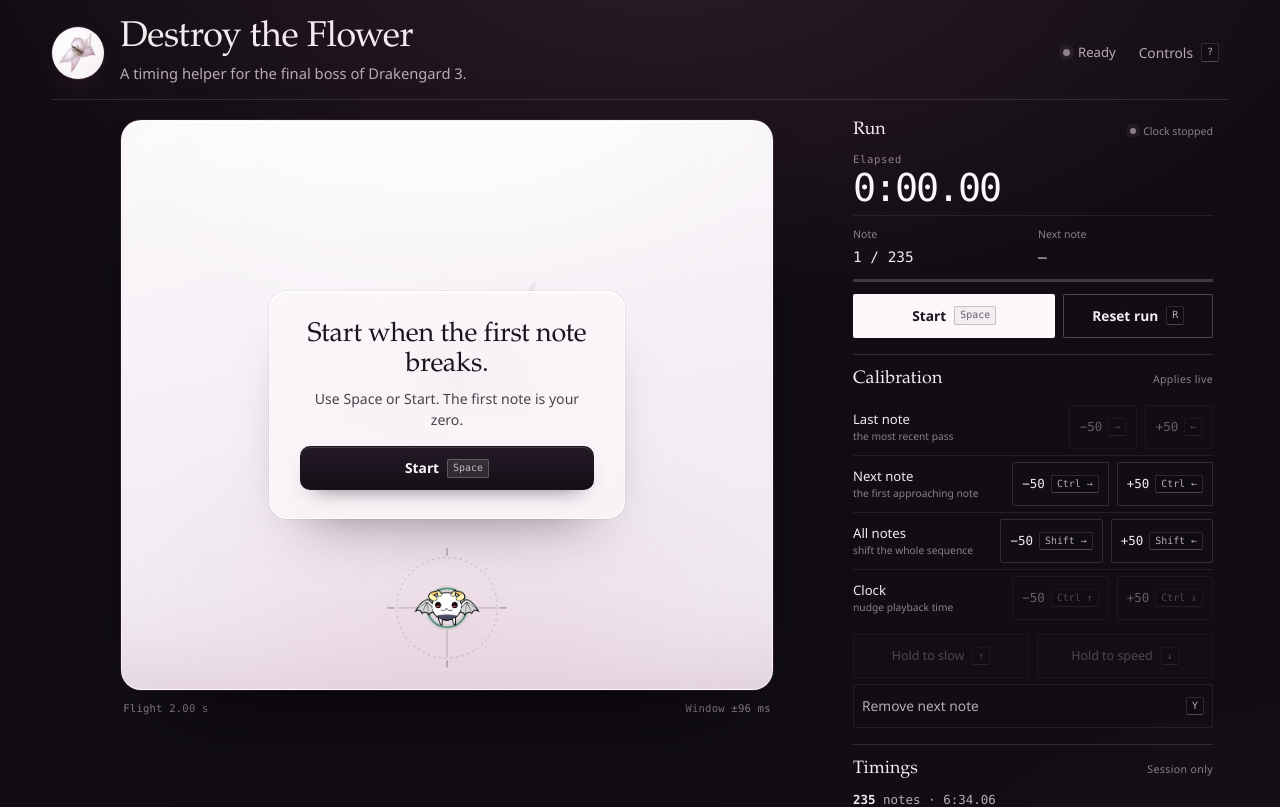
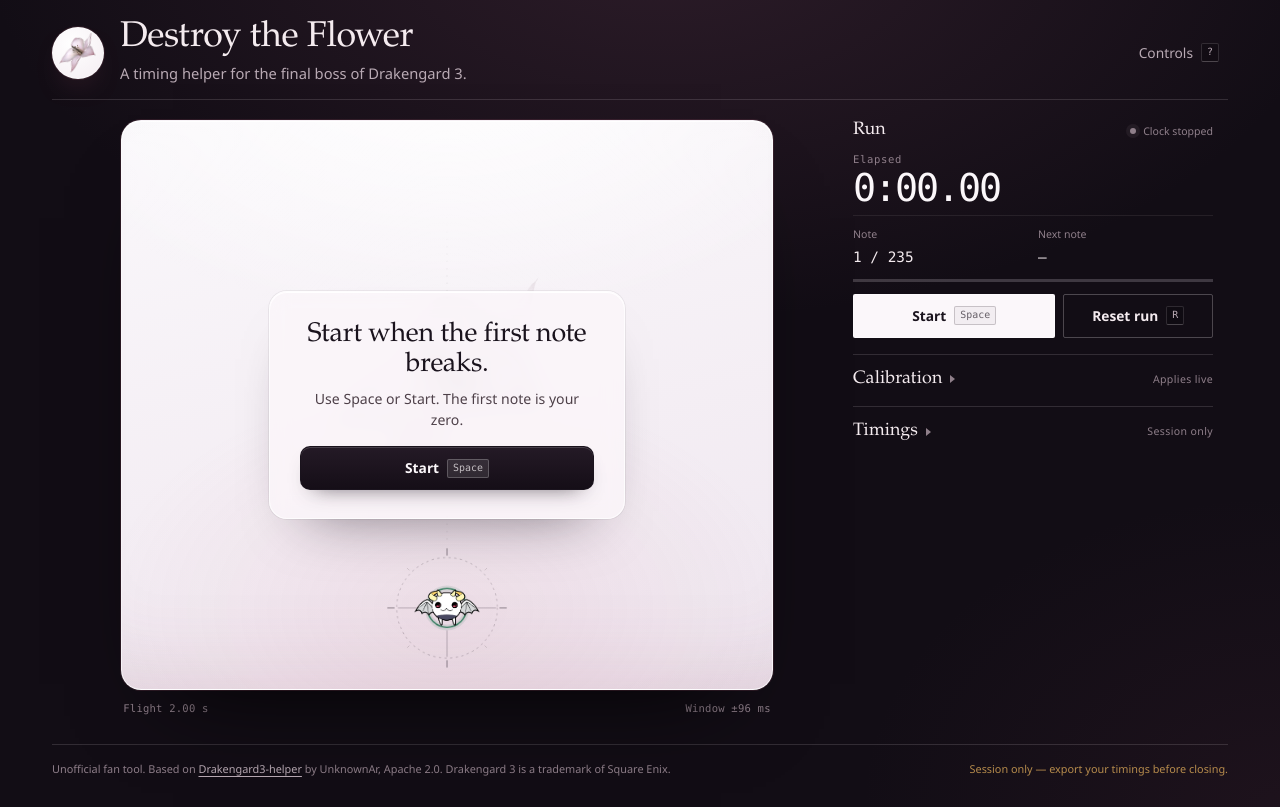
Before and after one commit to dieg-go/dod3-helper-web, a React (Vite) app: page / in a window 1280 px wide. Shown: the top 807 px of the page. Built offline with nearby package versions, Linux system fonts and the light colour scheme.

Commit message:
Collapse calibration and timings panels into disclosures
Each panel now renders as a collapsed <details> with its existing heading as the summary, so the rail shows two compact rows while keeping all tuning logic, props, and shortcuts. Also removes the unused STATUS_LABEL constant and status badge.

```diff
--- a/src/App.tsx
+++ b/src/App.tsx
@@ -8,14 +8,6 @@
 import { DEFAULT_TIMINGS_ERROR } from './data/defaults';
 import { useHelper } from './hooks/useHelper';
 import { FLOWER_URL } from './lib/assets';
-import type { RunStatus } from './lib/run';
-
-const STATUS_LABEL: Record<RunStatus, string> = {
-  idle: 'Ready',
-  running: 'Running',
-  paused: 'Paused',
-  finished: 'Complete',
-};
 
 export default function App() {
   const helper = useHelper();
@@ -56,10 +48,6 @@
         </div>
 
         <div className="masthead-actions">
-          <span className={`status status-${helper.status}`}>
-            <span className="dot" aria-hidden="true" />
-            {STATUS_LABEL[helper.status]}
-          </span>
           <button
             className="btn btn-quiet help-button"
             type="button"
@@ -83,7 +71,7 @@
           onResetRun={actions.resetRun}
         />
 
-        <aside className="rail" id="controls" aria-label="Run controls" tabIndex={-1}>
+        <aside className="rail" id="controls" aria-label="Run controls and tuning" tabIndex={-1}>
           <RunPanel
             status={helper.status}
             frame={frame}
--- a/src/components/CalibrationPanel.tsx
+++ b/src/components/CalibrationPanel.tsx
@@ -102,11 +102,14 @@
   const canHold = status === 'running';
 
   return (
-    <section className="panel panel-calibration" aria-labelledby="calibration-heading">
-      <div className="panel-heading">
-        <h2 id="calibration-heading">Calibration</h2>
+    <details className="panel panel-calibration">
+      <summary className="panel-heading">
+        <h2 id="calibration-heading">
+          Calibration
+          <span className="panel-chevron" aria-hidden="true" />
+        </h2>
         <span className="panel-aside">Applies live</span>
-      </div>
+      </summary>
 
       <div className="cal-row">
         <div className="cal-label">
@@ -221,6 +224,6 @@
           Remove next note <kbd aria-hidden="true">Y</kbd>
         </button>
       </div>
-    </section>
+    </details>
   );
 }
--- a/src/components/TimingsPanel.tsx
+++ b/src/components/TimingsPanel.tsx
@@ -37,9 +37,12 @@
   };
 
   return (
-    <section className="panel panel-timings" aria-labelledby="timings-heading">
-      <div className="panel-heading">
-        <h2 id="timings-heading">Timings</h2>
+    <details className="panel panel-timings">
+      <summary className="panel-heading">
+        <h2 id="timings-heading">
+          Timings
+          <span className="panel-chevron" aria-hidden="true" />
+        </h2>
         {dirty ? (
           <span className="dirty-pill">
             <span className="dot" aria-hidden="true" />
@@ -48,7 +51,7 @@
         ) : (
           <span className="panel-aside">Session only</span>
         )}
-      </div>
+      </summary>
 
       <p className="timings-summary">
         {count > 0 ? (
@@ -107,6 +110,6 @@
         One millisecond value per line; commas and comments are accepted. Changes last only for
         this session, so export before closing the tab.
       </p>
-    </section>
+    </details>
   );
 }
--- a/src/styles.css
+++ b/src/styles.css
@@ -811,6 +811,46 @@
   box-shadow: 0 0 0 4px rgba(216, 166, 87, 0.1);
 }
 
+/* Collapsible panels */
+
+summary.panel-heading {
+  margin-bottom: 0;
+  cursor: pointer;
+  list-style: none;
+}
+
+.panel[open] > summary.panel-heading {
+  margin-bottom: 9px;
+}
+
+summary.panel-heading::-webkit-details-marker {
+  display: none;
+}
+
+summary.panel-heading h2 {
+  display: inline-flex;
+  align-items: center;
+  gap: 8px;
+}
+
+summary.panel-heading:hover .panel-chevron {
+  color: var(--text);
+}
+
+.panel-chevron {
+  width: 0;
+  height: 0;
+  border-top: 4px solid transparent;
+  border-bottom: 4px solid transparent;
+  border-left: 5px solid currentColor;
+  color: var(--muted-2);
+  transition: transform 160ms ease, color 160ms ease;
+}
+
+.panel[open] > summary .panel-chevron {
+  transform: rotate(90deg);
+}
+
 /* Footer */
 
 .footer {
```
